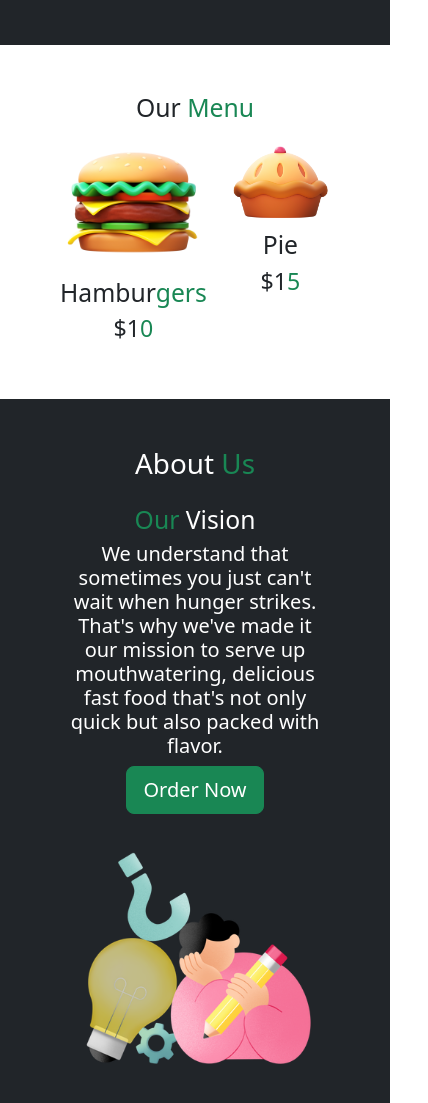
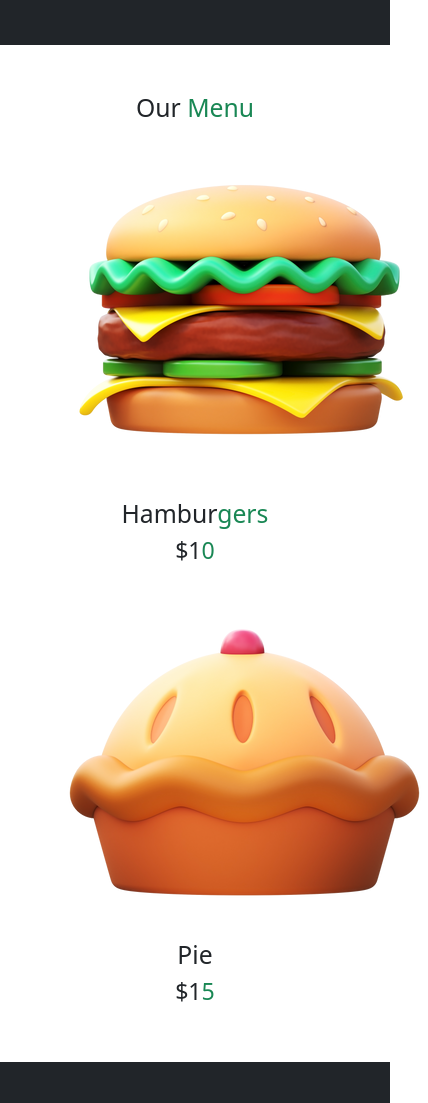
Before and after one commit to chuchu2005/RestaurantWebsite, a plain HTML site: page index.html in a window 390 px wide. Shown: the part 800-1903 px from the top of the page, 428 px wide, since content can reach past the window. Drawn offline with nearby package versions, Linux system fonts and the light colour scheme.

Commit message:
Update index.html

```diff
--- a/index.html
+++ b/index.html
@@ -50,8 +50,8 @@
         <div class="text-center h2 text-dark">Our <span class="text-success">Menu</span></div>
       <div class="container text-center">
         <div class="row">
-          <div class="col"> <img src="images/3d-fluency-hamburger.png" class="img-fluid " alt=""> <h2> Hambur<span class="text-success">gers </h2> <p class="h3">$1<span class="text-success">0 </span></p></div>
-                <div class="col"> <img src="images/3d-fluency-pie.png" class="img-fluid " alt=""> <h2> Pie </h2> <p class="h3">$1<span class="text-success">5 </span></p></div>
+          <div class="col"> <img src="images/3d-fluency-hamburger.png" class=" " alt=""> <h2> Hambur<span class="text-success">gers </h2> <p class="h3">$1<span class="text-success">0 </span></p></div>
+                <div class="col"> <img src="images/3d-fluency-pie.png" class=" " alt=""> <h2> Pie </h2> <p class="h3">$1<span class="text-success">5 </span></p></div>
 
 
 
```
